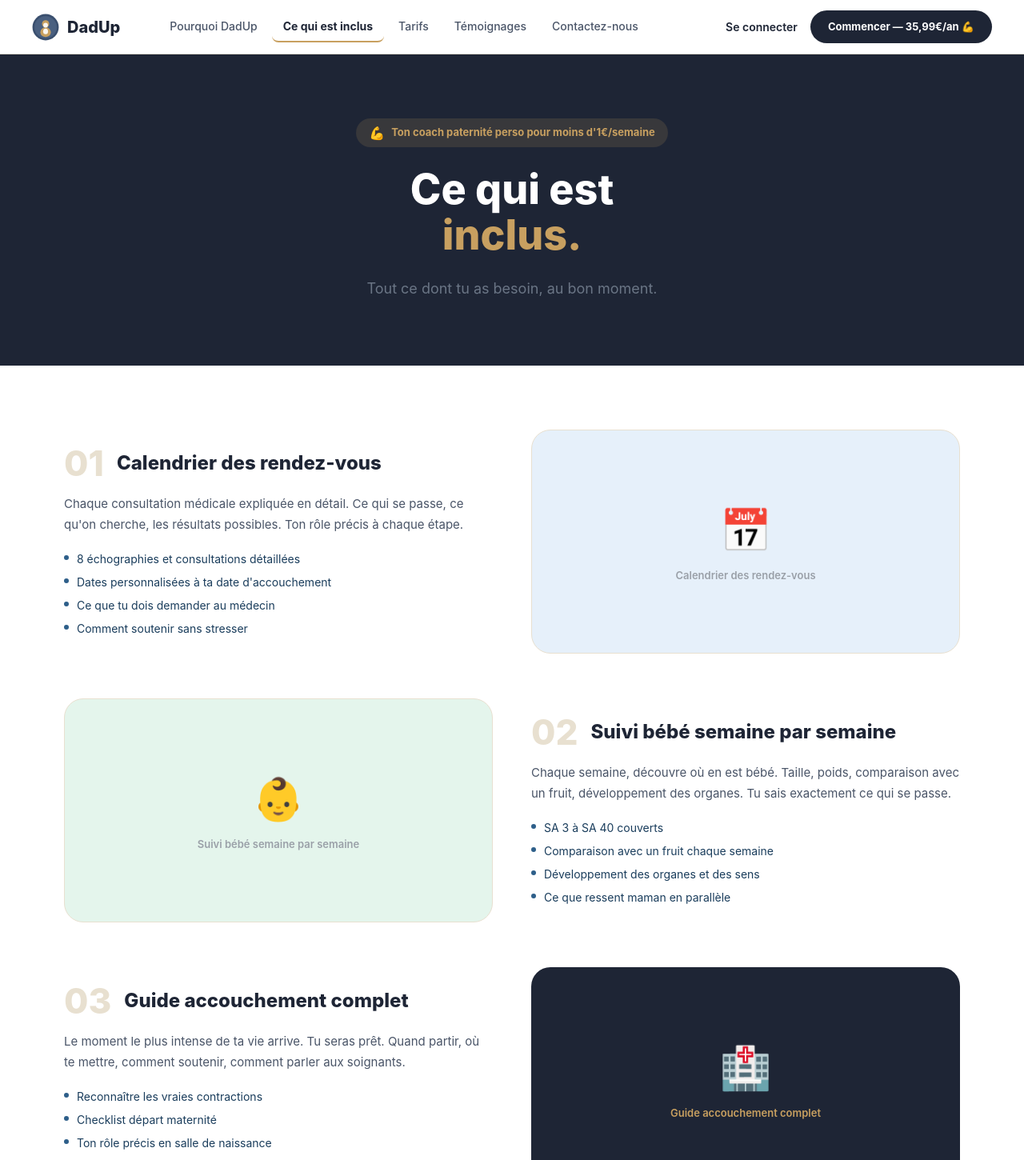
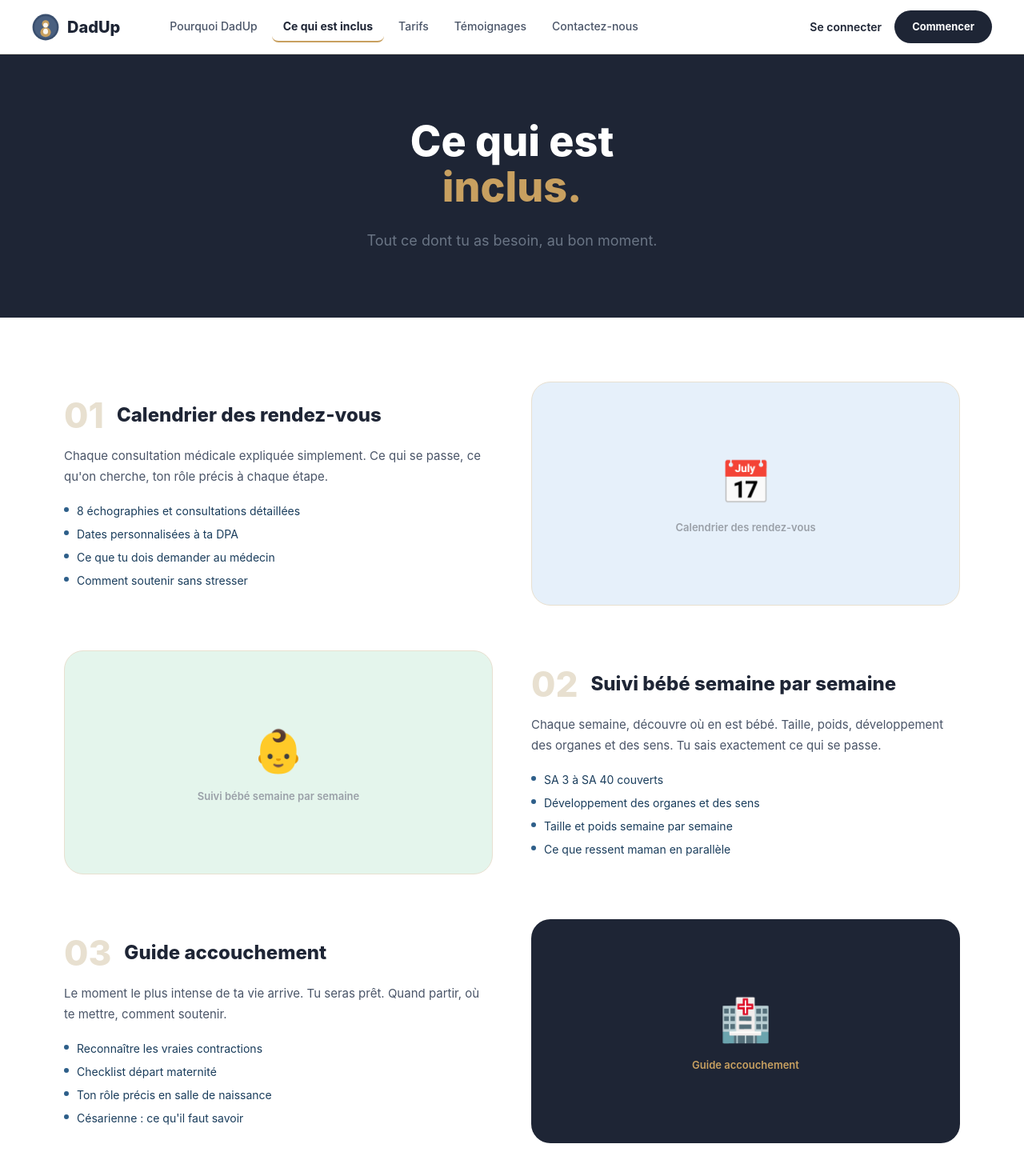
Before and after one commit to Julproject/dadup, a Next.js app: page /inclus in a window 1280 px wide. Shown: the top 1450 px of the page at 80% size. Built offline with nearby package versions, Linux system fonts and the light colour scheme.

Commit message:
Update page.tsx

```diff
--- a/app/inclus/page.tsx
+++ b/app/inclus/page.tsx
@@ -8,14 +8,42 @@ const C = {
 };
 
 const MODULES = [
-  {num:'01', titre:'Calendrier des rendez-vous', desc:"Chaque consultation médicale expliquée en détail. Ce qui se passe, ce qu'on cherche, les résultats possibles. Ton rôle précis à chaque étape.", details:["8 échographies et consultations détaillées","Dates personnalisées à ta date d'accouchement","Ce que tu dois demander au médecin","Comment soutenir sans stresser"], emoji:'📅', bg:C.bluePale, dark:false},
-  {num:'02', titre:'Suivi bébé semaine par semaine', desc:"Chaque semaine, découvre où en est bébé. Taille, poids, comparaison avec un fruit, développement des organes. Tu sais exactement ce qui se passe.", details:["SA 3 à SA 40 couverts","Comparaison avec un fruit chaque semaine","Développement des organes et des sens","Ce que ressent maman en parallèle"], emoji:'👶', bg:C.green, dark:false},
-  {num:'03', titre:'Guide accouchement complet', desc:"Le moment le plus intense de ta vie arrive. Tu seras prêt. Quand partir, où te mettre, comment soutenir, comment parler aux soignants.", details:["Reconnaître les vraies contractions","Checklist départ maternité","Ton rôle précis en salle de naissance","Césarienne : ce qu'il faut savoir"], emoji:'🏥', bg:C.dark, dark:true},
-  {num:'04', titre:'Valise maternité interactive', desc:"Une checklist complète et interactive. Coche au fur et à mesure. Pour toi, pour elle, pour bébé. Plus de stress le jour J.", details:["Articles essentiels catégorisés","Pour toi, pour elle, pour bébé","Documents administratifs inclus","Suivi en temps réel"], emoji:'🧳', bg:C.orange, dark:false},
-  {num:'05', titre:'Post-partum décrypté', desc:"Le retour à la maison est souvent le moment le plus difficile. Baby blues, manque de sommeil, bouleversement du couple. Tu comprends ce qu'elle vit.", details:["Baby blues et dépression post-partum","Ton rôle les premières semaines","Gérer la fatigue à deux","Reprendre la vie de couple"], emoji:'💙', bg:C.teal, dark:false},
-  {num:'06', titre:'Idées mensuelles pour ta partenaire', desc:"Chaque semaine, une idée concrète pour lui montrer que tu es là. Des attentions simples, accessibles, qui comptent vraiment.", details:["38 idées personnalisées semaine par semaine","Du geste pratique au moment de couple","Idées adaptées à son état du moment","Une idée différente chaque semaine"], emoji:'🎁', bg:C.dark, dark:true},
-  {num:'07', titre:'Psychologie du papa', desc:"Une info scientifique par semaine sur ce que tu traverses toi, le père. Peur, attachement, couple, rôle. Sourcée et honnête.", details:["38 semaines de contenu psycho","Sources scientifiques vérifiées","Peur, anxiété, attachement, couple","Ce que personne ne te dit"], emoji:'🧠', bg:C.amber, dark:false},
-  {num:'08', titre:'1ère année bébé', desc:"De la naissance à 12 mois. Développement, vaccins, diversification, premiers mots, premières chutes. Tout ce que tu dois savoir.", details:["12 mois couverts","Développement mois par mois","Vaccins, RDV médicaux, alertes","Activités à faire avec bébé"], emoji:'🌱', bg:C.bluePale, dark:false},
+  {
+    num:'01', titre:'Calendrier des rendez-vous',
+    desc:"Chaque consultation médicale expliquée simplement. Ce qui se passe, ce qu'on cherche, ton rôle précis à chaque étape.",
+    details:["8 échographies et consultations détaillées","Dates personnalisées à ta DPA","Ce que tu dois demander au médecin","Comment soutenir sans stresser"],
+    emoji:'📅', bg:C.bluePale, dark:false
+  },
+  {
+    num:'02', titre:'Suivi bébé semaine par semaine',
+    desc:"Chaque semaine, découvre où en est bébé. Taille, poids, développement des organes et des sens. Tu sais exactement ce qui se passe.",
+    details:["SA 3 à SA 40 couverts","Développement des organes et des sens","Taille et poids semaine par semaine","Ce que ressent maman en parallèle"],
+    emoji:'👶', bg:C.green, dark:false
+  },
+  {
+    num:'03', titre:'Guide accouchement',
+    desc:"Le moment le plus intense de ta vie arrive. Tu seras prêt. Quand partir, où te mettre, comment soutenir.",
+    details:["Reconnaître les vraies contractions","Checklist départ maternité","Ton rôle précis en salle de naissance","Césarienne : ce qu'il faut savoir"],
+    emoji:'🏥', bg:C.dark, dark:true
+  },
+  {
+    num:'04', titre:'Valise maternité',
+    desc:"Une checklist complète. Coche au fur et à mesure. Pour toi, pour elle, pour bébé. Plus de stress le jour J.",
+    details:["Articles essentiels catégorisés","Pour toi, pour elle, pour bébé","Suivi en temps réel"],
+    emoji:'🧳', bg:C.orange, dark:false
+  },
+  {
+    num:'05', titre:'Post-partum décrypté',
+    desc:"Le retour à la maison est souvent le moment le plus difficile. Baby blues, manque de sommeil, bouleversement du couple. Tu comprends ce qu'elle vit.",
+    details:["Baby blues et dépression post-partum","Ton rôle les premières semaines","Gérer la fatigue à deux","Reprendre la vie de couple"],
+    emoji:'💙', bg:C.teal, dark:false
+  },
+  {
+    num:'06', titre:'1ère année bébé',
+    desc:"De la naissance à 12 mois. Développement, vaccins, diversification, premiers mots, premières chutes. Tout ce que tu dois savoir.",
+    details:["12 mois couverts","Développement mois par mois","Vaccins, RDV médicaux, alertes","Activités à faire avec bébé"],
+    emoji:'🌱', bg:C.bluePale, dark:false
+  },
 ];
 
 export default function InclusPage() {
@@ -53,17 +81,13 @@ export default function InclusPage() {
         </div>
         <div className="nc" style={{alignItems:'center',gap:'16px'}}>
           <a href="/login" style={{color:C.dark,fontSize:'14px',fontWeight:600,textDecoration:'none'}}>Se connecter</a>
-          <a href="/tarifs" style={{background:C.dark,color:C.white,padding:'11px 22px',borderRadius:'32px',fontSize:'13px',fontWeight:700,textDecoration:'none'}}>Commencer — 35,99€/an 💪</a>
+          <a href="/tarifs" style={{background:C.dark,color:C.white,padding:'11px 22px',borderRadius:'32px',fontSize:'13px',fontWeight:700,textDecoration:'none'}}>Commencer</a>
         </div>
       </nav>
 
       {/* HERO */}
       <section style={{background:C.dark,padding:'80px 40px'}}>
         <div style={{maxWidth:'800px',margin:'0 auto',textAlign:'center'}}>
-          <div style={{display:'inline-flex',alignItems:'center',gap:'8px',background:'rgba(200,160,96,0.15)',borderRadius:'20px',padding:'6px 16px',marginBottom:'24px'}}>
-            <span style={{fontSize:'16px'}}>💪</span>
-            <span style={{color:C.gold,fontSize:'13px',fontWeight:700}}>Ton coach paternité perso pour moins d'1€/semaine</span>
-          </div>
           <h1 style={{color:C.white,fontSize:'52px',fontWeight:800,margin:'0 0 24px',lineHeight:1.1}}>
             Ce qui est<br/><span style={{color:C.gold}}>inclus.</span>
           </h1>
@@ -104,11 +128,10 @@ export default function InclusPage() {
 
       {/* CTA */}
       <section style={{background:C.dark,padding:'80px 40px',textAlign:'center' as const}}>
-        <p style={{color:C.gold,fontSize:'11px',fontWeight:700,letterSpacing:'3px',textTransform:'uppercase',margin:'0 0 16px'}}>Prêt à déchirer ?</p>
-        <h2 style={{color:C.white,fontSize:'38px',fontWeight:800,margin:'0 0 12px'}}>Tout ça pour 35,99€/an.</h2>
-        <p style={{color:'#6a7585',fontSize:'16px',margin:'0 0 8px'}}>Sans engagement. Résiliable à tout moment.</p>
-        <p style={{color:'rgba(200,160,96,0.6)',fontSize:'14px',margin:'0 0 32px'}}>Moins cher que Netflix · Paye 1x → serein 365j ✅</p>
-        <a href="/tarifs" style={{background:C.gold,color:'#1c1510',padding:'16px 40px',borderRadius:'32px',fontSize:'15px',fontWeight:800,textDecoration:'none',display:'inline-block'}}>Commencer maintenant — 35,99€/an</a>
+        <p style={{color:C.gold,fontSize:'11px',fontWeight:700,letterSpacing:'3px',textTransform:'uppercase' as const,margin:'0 0 16px'}}>Accès complet</p>
+        <h2 style={{color:C.white,fontSize:'38px',fontWeight:800,margin:'0 0 12px'}}>35,99€ par an</h2>
+        <p style={{color:'#6a7585',fontSize:'16px',margin:'0 0 32px'}}>Paiement unique. Accès complet pendant 12 mois.</p>
+        <a href="/tarifs" style={{background:C.gold,color:'#1c1510',padding:'16px 40px',borderRadius:'32px',fontSize:'15px',fontWeight:800,textDecoration:'none',display:'inline-block'}}>Commencer</a>
       </section>
 
       <footer style={{background:C.dark,borderTop:'1px solid #2e3848',padding:'32px 40px'}}>
@@ -132,7 +155,7 @@ export default function InclusPage() {
               <a href="/confidentialite" style={{color:'#3d4f6a',fontSize:'12px',textDecoration:'none'}}>Confidentialité</a>
               <a href="/mentions-legales" style={{color:'#3d4f6a',fontSize:'12px',textDecoration:'none'}}>Mentions légales</a>
             </div>
-            <p style={{color:'#3d4f6a',fontSize:'12px',margin:0}}>Il ne remplace pas l'avis d'un médecin.</p>
+            <p style={{color:'#3d4f6a',fontSize:'12px',margin:0}}>Il ne remplace pas l&apos;avis d&apos;un médecin.</p>
           </div>
         </div>
       </footer>
```
